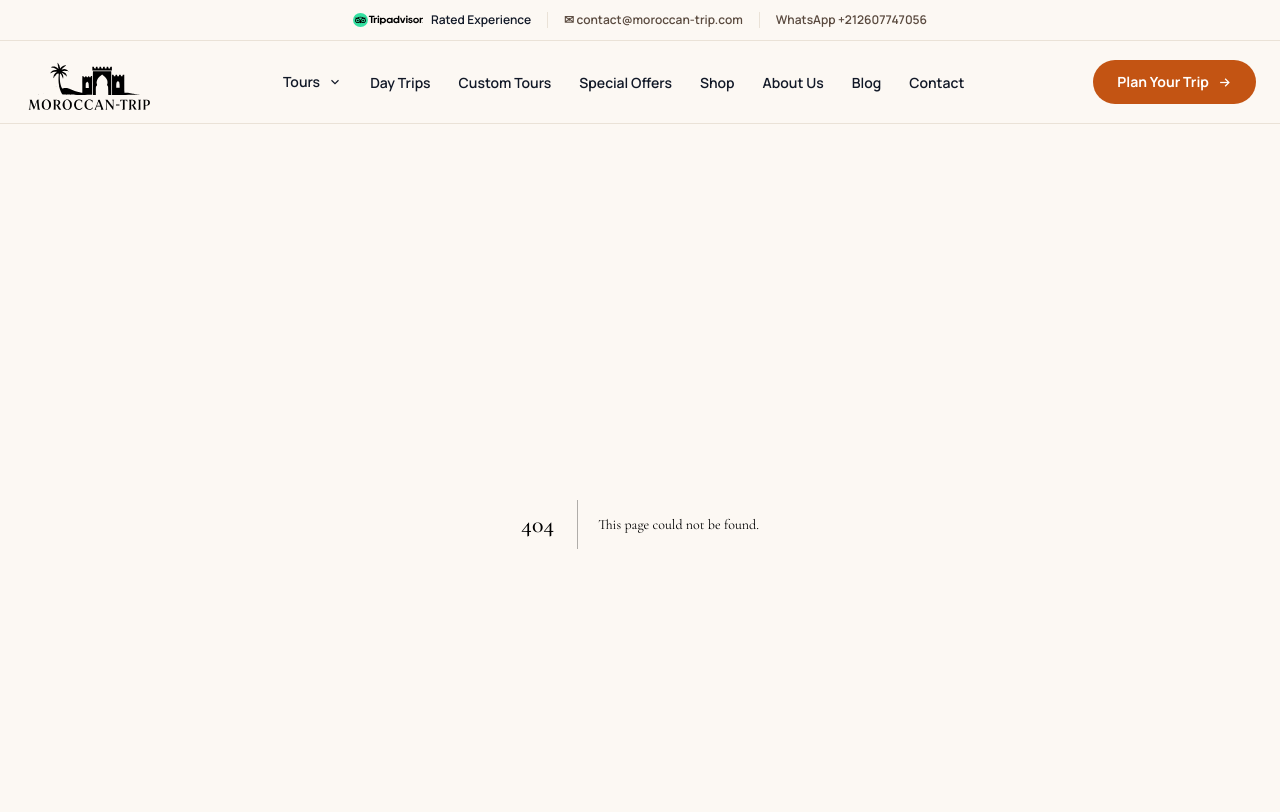
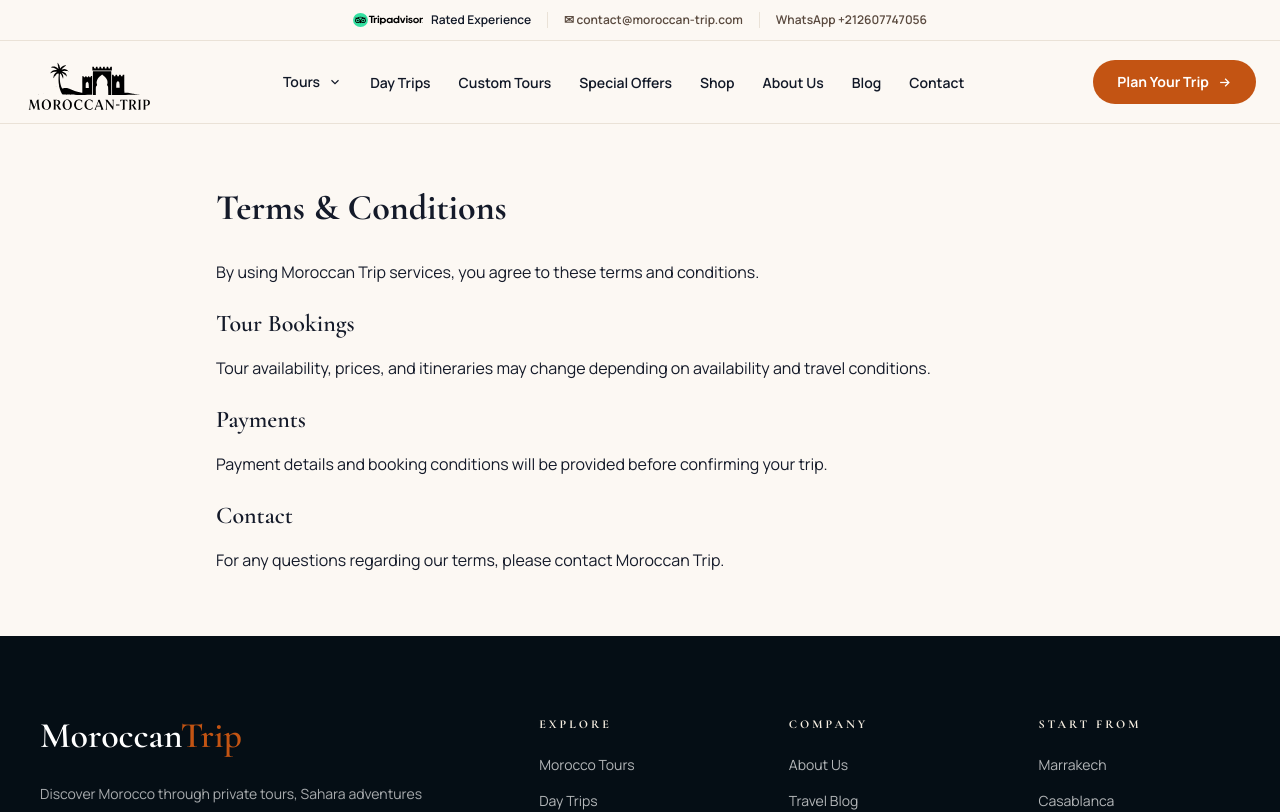
Before and after one commit to limitlessmoroccotours-hub/tourist, a Next.js app: page /terms in a window 1280 px wide. Before the commit this address had no page. Shown: the top 812 px of the page. Built offline with nearby package versions, Linux system fonts and the light colour scheme.

Commit message:
Fix footer broken links and add legal pages

```diff
--- /dev/null
+++ b/src/app/privacy-policy/page.tsx
@@ -0,0 +1,45 @@
+export default function PrivacyPolicyPage() {
+    return (
+      <main className="mx-auto max-w-4xl px-6 py-16">
+
+        <h1 className="text-4xl font-bold mb-8">
+          Privacy Policy
+        </h1>
+
+        <p className="mb-6">
+          At Moroccan Trip, we respect your privacy and are committed
+          to protecting your personal information.
+        </p>
+
+        <h2 className="text-2xl font-semibold mb-4">
+          Information We Collect
+        </h2>
+
+        <p className="mb-6">
+          We may collect information such as your name, email address,
+          phone number, and travel preferences when you contact us
+          or request a tour.
+        </p>
+
+        <h2 className="text-2xl font-semibold mb-4">
+          How We Use Your Information
+        </h2>
+
+        <p className="mb-6">
+          We use your information to respond to inquiries, organize
+          tours, improve our services, and provide a better travel
+          experience.
+        </p>
+
+        <h2 className="text-2xl font-semibold mb-4">
+          Contact Us
+        </h2>
+
+        <p>
+          If you have questions about this Privacy Policy, please
+          contact our team.
+        </p>
+
+      </main>
+    );
+  }
--- /dev/null
+++ b/src/app/terms/page.tsx
@@ -0,0 +1,43 @@
+export default function TermsPage() {
+    return (
+      <main className="mx-auto max-w-4xl px-6 py-16">
+
+        <h1 className="text-4xl font-bold mb-8">
+          Terms & Conditions
+        </h1>
+
+        <p className="mb-6">
+          By using Moroccan Trip services, you agree to these terms
+          and conditions.
+        </p>
+
+        <h2 className="text-2xl font-semibold mb-4">
+          Tour Bookings
+        </h2>
+
+        <p className="mb-6">
+          Tour availability, prices, and itineraries may change
+          depending on availability and travel conditions.
+        </p>
+
+        <h2 className="text-2xl font-semibold mb-4">
+          Payments
+        </h2>
+
+        <p className="mb-6">
+          Payment details and booking conditions will be provided
+          before confirming your trip.
+        </p>
+
+        <h2 className="text-2xl font-semibold mb-4">
+          Contact
+        </h2>
+
+        <p>
+          For any questions regarding our terms, please contact
+          Moroccan Trip.
+        </p>
+
+      </main>
+    );
+  }
--- a/src/components/Layout/Footer.tsx
+++ b/src/components/Layout/Footer.tsx
@@ -25,15 +25,11 @@ const footerLinks = {
   company: [
     {
       name: "About Us",
-      href: "/about",
+      href: "/about-us",
     },
     {
       name: "Travel Blog",
       href: "/blog",
-    },
-    {
-      name: "FAQ",
-      href: "/faq",
     },
     {
       name: "Contact",
```
